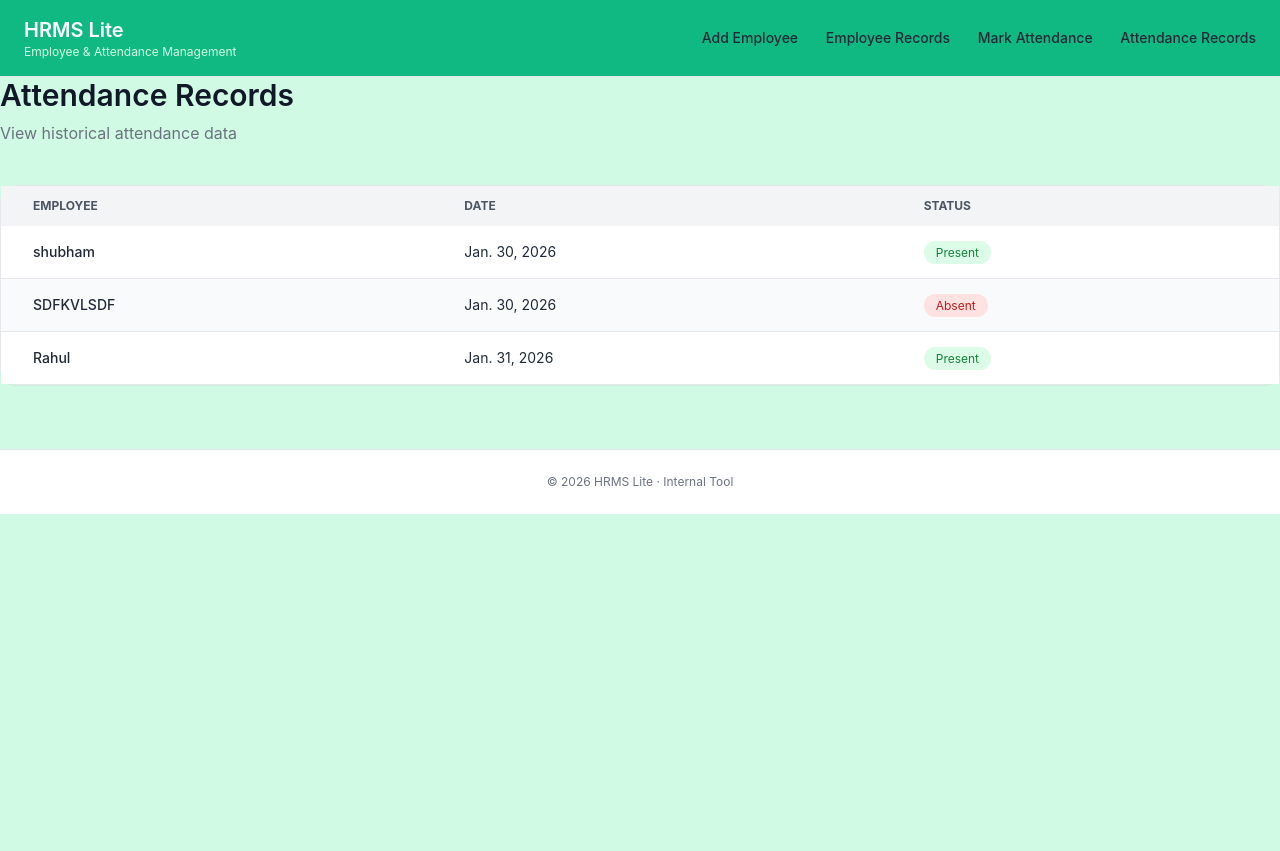
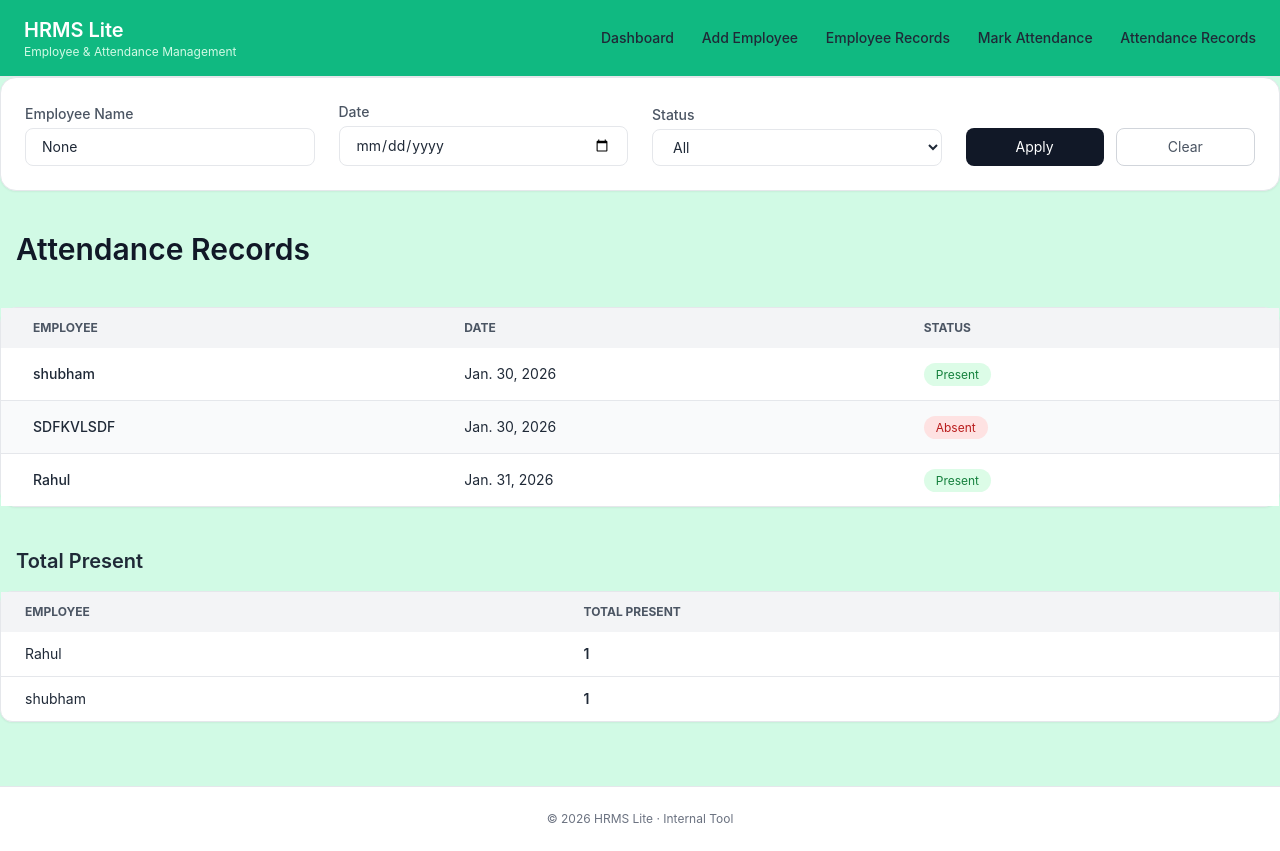
Before and after one commit to dalveer754/human-resource-management-system, a Django app: page /attendance-records/ in a window 1280 px wide. Before the commit the page ends 514 px from the top, so only its background shows below. Run offline with Django 4.2, Linux system fonts and the light colour scheme; data comes from the database, SQL or seed files in the repository; both versions use the stored data as it was after the commit; some libraries are stand-ins or nearby versions.

Commit message:
improve ui

```diff
--- a/hrms_app/urls.py
+++ b/hrms_app/urls.py
@@ -5,7 +5,8 @@ from django.urls import path
 from . import views
 
 urlpatterns = [
-    path("", views.add_employee, name="add_employee"),
+    path("", views.dashboard, name="dashboard"),
+    path("add_employees/", views.add_employee, name="add_employee"),
     path("employees/", views.employee_records, name="employee_records"),
 
     path("attendance/", views.mark_attendance, name="mark_attendance"),
--- a/hrms_app/views.py
+++ b/hrms_app/views.py
@@ -2,7 +2,7 @@ from django.shortcuts import render, redirect, get_object_or_404
 from django.contrib import messages
 from .models import Employee, Attendance
 from .forms import EmployeeForm, AttendanceForm
-
+from django.db.models import Count, Q
 
 def add_employee(request):
     if request.method == "POST":
@@ -45,10 +45,37 @@ def mark_attendance(request):
 
 
 def attendance_records(request):
-    records = Attendance.objects.select_related("employee").all()
+    date = request.GET.get("date")
+    employee = request.GET.get("employee")
+    status = request.GET.get("status")
+
+    records = Attendance.objects.select_related("employee")
+
+    if date:
+        records = records.filter(date=date)
+
+    if employee:
+        records = records.filter(employee__full_name__icontains=employee)
+
+    if status:
+        records = records.filter(status=status)
+
+    summary = Attendance.objects.filter(
+        status="Present"
+    ).values(
+        "employee__full_name"
+    ).annotate(
+        total_present=Count("id")
+    )
+
     return render(request, "attendance_records.html", {
-        "records": records
+        "records": records,
+        "summary": summary,
+        "selected_date": date,
+        "selected_employee": employee,
+        "selected_status": status,
     })
+
 
 
 def delete_employee(request, pk):
@@ -56,3 +83,17 @@ def delete_employee(request, pk):
     employee.delete()
     messages.success(request, "Employee removed successfully")
     return redirect("/employees/")
+
+
+def dashboard(request):
+    total_employees = Employee.objects.count()
+    total_records = Attendance.objects.count()
+    total_present = Attendance.objects.filter(status="Present").count()
+    total_absent = Attendance.objects.filter(status="Absent").count()
+
+    return render(request, "dashboard.html", {
+        "total_employees": total_employees,
+        "total_records": total_records,
+        "total_present": total_present,
+        "total_absent": total_absent,
+    })
--- a/templates/attendance.html
+++ b/templates/attendance.html
@@ -4,7 +4,7 @@
 
 <!-- PAGE HEADER -->
 <section class="mb-10 text-center">
-    <h2 class="text-3xl font-semibold text-gray-900">
+    <h2 class="text-3xl font-semibold text-gray-900 pt-4">
         Mark Attendance
     </h2>
     <p class="text-gray-500 mt-2">
--- a/templates/attendance_records.html
+++ b/templates/attendance_records.html
@@ -1,14 +1,83 @@
 {% extends "base.html" %}
 
 {% block content %}
+<!-- Filter Card -->
+<section class="bg-white border rounded-2xl shadow-sm p-6 mb-10">
+    <form method="get">
+        <div class="grid grid-cols-1 md:grid-cols-4 gap-6 items-end">
+
+            <!-- Employee Name -->
+            <div>
+                <label class="block text-sm font-medium text-gray-600 mb-1">
+                    Employee Name
+                </label>
+                <input
+                    type="text"
+                    name="employee"
+                    value="{{ selected_employee }}"
+                    placeholder="Search by name"
+                    class="w-full border rounded-lg px-4 py-2 text-sm focus:ring-1 focus:ring-gray-300"
+                />
+            </div>
+
+            <!-- Date -->
+            <div>
+                <label class="block text-sm font-medium text-gray-600 mb-1">
+                    Date
+                </label>
+                <input
+                    type="date"
+                    name="date"
+                    value="{{ selected_date }}"
+                    class="w-full border rounded-lg px-4 py-2 text-sm focus:ring-1 focus:ring-gray-300"
+                />
+            </div>
+
+            <!-- Status -->
+            <div>
+                <label class="block text-sm font-medium text-gray-600 mb-1">
+                    Status
+                </label>
+                <select
+                    name="status"
+                    class="w-full border rounded-lg px-4 py-2 text-sm bg-white focus:ring-1 focus:ring-gray-300"
+                >
+                    <option value="">All</option>
+                    <option value="Present" {% if selected_status == "Present" %}selected{% endif %}>
+                        Present
+                    </option>
+                    <option value="Absent" {% if selected_status == "Absent" %}selected{% endif %}>
+                        Absent
+                    </option>
+                </select>
+            </div>
+
+            <!-- Actions -->
+            <div class="flex gap-3">
+                <button
+                    type="submit"
+                    class="w-full bg-gray-900 text-white px-6 py-2 rounded-lg text-sm hover:bg-gray-800 transition"
+                >
+                    Apply
+                </button>
+
+                <a
+                    href="{% url 'attendance_records' %}"
+                    class="w-full text-center border border-gray-300 px-6 py-2 rounded-lg text-sm text-gray-600 hover:bg-gray-50 transition"
+                >
+                    Clear
+                </a>
+            </div>
+
+        </div>
+    </form>
+</section>
+
 
 <section class="mb-10">
-    <h2 class="text-3xl font-semibold text-gray-900">
+    <h2 class="text-3xl font-semibold text-gray-900 pl-4">
         Attendance Records
     </h2>
-    <p class="text-gray-500 mt-2">
-        View historical attendance data
-    </p>
 </section>
 
 <section class="bg-white rounded-2xl border shadow-sm">
@@ -49,5 +118,33 @@
         </tbody>
     </table>
 </section>
+<section class="mt-10">
+    <h3 class="text-xl font-semibold mb-4 pl-4">Total Present</h3>
+
+    <div class="bg-white rounded-xl border shadow-sm">
+        <table class="w-full text-sm">
+            <thead class="bg-gray-100 text-gray-600 uppercase text-xs">
+                <tr>
+                    <th class="px-6 py-3 text-left">Employee</th>
+                    <th class="px-6 py-3 text-left">Total Present</th>
+                </tr>
+            </thead>
+            <tbody class="divide-y">
+                {% for s in summary %}
+                <tr>
+                    <td class="px-6 py-3">{{ s.employee__full_name }}</td>
+                    <td class="px-6 py-3 font-semibold">{{ s.total_present }}</td>
+                </tr>
+                {% empty %}
+                <tr>
+                    <td colspan="2" class="px-6 py-6 text-center text-gray-400">
+                        No data available
+                    </td>
+                </tr>
+                {% endfor %}
+            </tbody>
+        </table>
+    </div>
+</section>
 
 {% endblock %}
--- a/templates/base.html
+++ b/templates/base.html
@@ -23,7 +23,8 @@
         </div>
 
         <nav class="space-x-6 text-sm font-medium ">
-            <a href="/" class="hover:text-blue-600">Add Employee</a>
+            <a href="/" class="hover:text-blue-600">Dashboard</a>
+            <a href="/add_employees/" class="hover:text-blue-600">Add Employee</a>
             <a href="/employees/" class="hover:text-blue-600">Employee Records</a>
             <a href="/attendance/" class="hover:text-blue-600">Mark Attendance</a>
             <a href="/attendance-records/" class="hover:text-blue-600">Attendance Records</a>
--- a/templates/employee_records.html
+++ b/templates/employee_records.html
@@ -3,10 +3,10 @@
 {% block content %}
 
 <section class="mb-10">
-    <h2 class="text-3xl font-semibold text-gray-900">
+    <h2 class="text-3xl font-semibold text-gray-900 pl-4">
         Employee Records
     </h2>
-    <p class="text-gray-500 mt-2">
+    <p class="text-gray-500 mt-2 pl-4">
         View all employees in the organization
     </p>
 </section>
--- a/templates/employees.html
+++ b/templates/employees.html
@@ -4,7 +4,7 @@
 
 <!-- PAGE HEADER -->
 <section class="mb-10 text-center">
-    <h2 class="text-3xl font-semibold text-gray-900">
+    <h2 class="text-3xl font-semibold text-gray-900 pt-4">
         Add New Employee
     </h2>
     <p class="text-gray-500 mt-2">
```
Also changed, not shown: templates/dashboard.html (added, +75 -0 lines), db.sqlite3.
